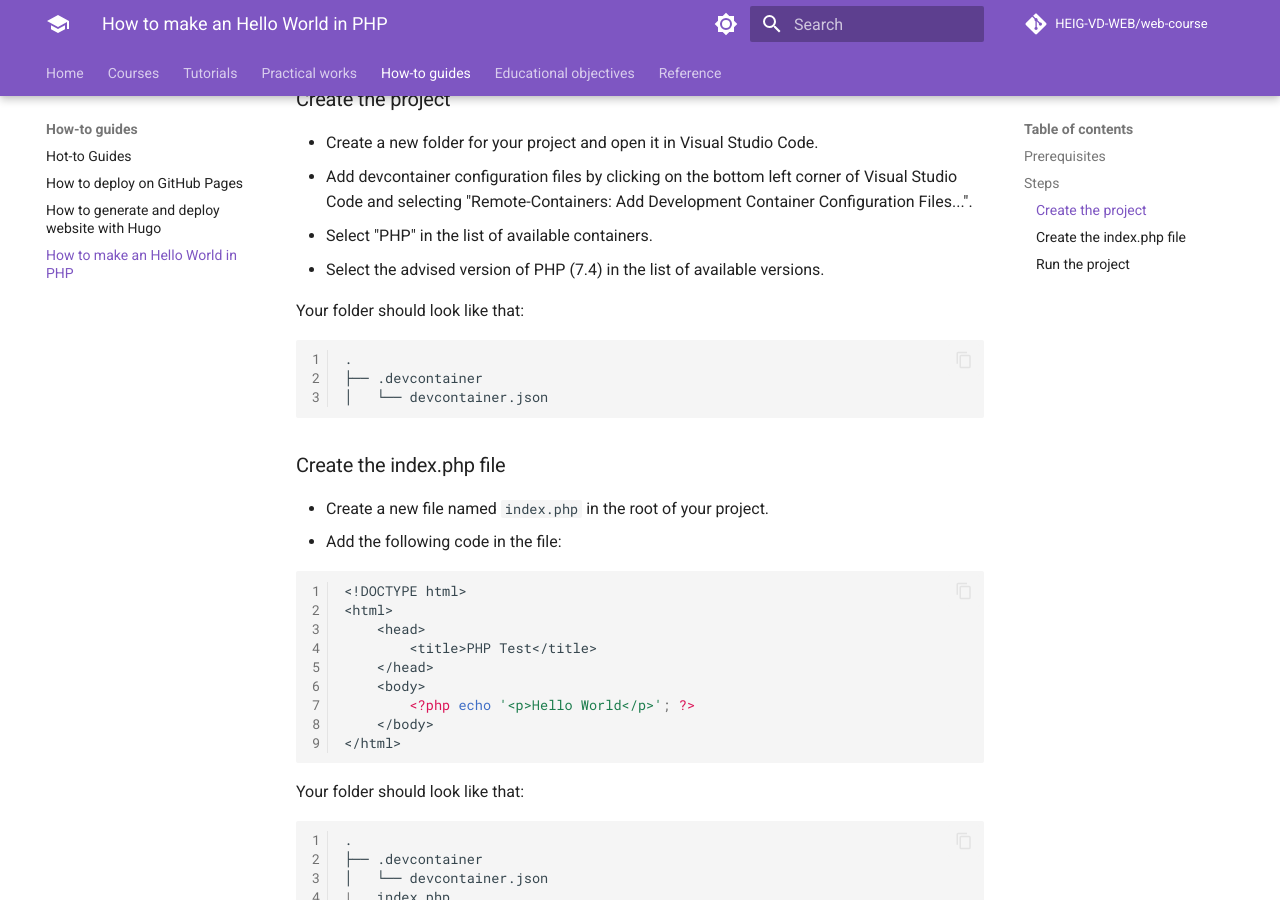
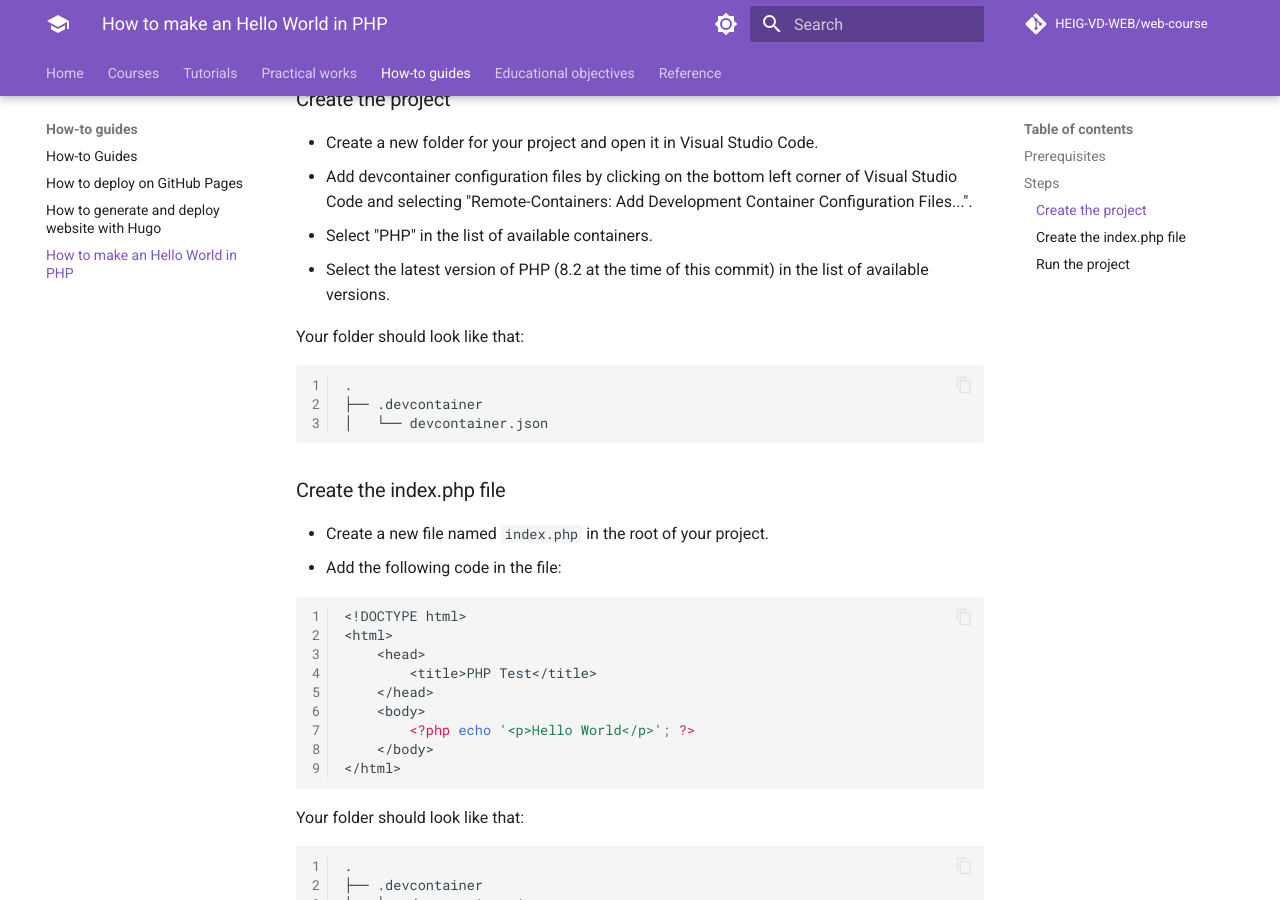
Before and after one commit to HEIG-VD-WEB/web-course, an MkDocs documentation site: the page built from docs/how-to-guides/how-to-make-hello-world-php/index.md, in a window 1280 px wide and 900 px high, scrolled down 479 px. Built offline with MkDocs 1.6.1 and Material for MkDocs 9.7.7, drawn with Linux system fonts in a browser that asks for light colours; comment, search, counter and statistics services are not loaded.

Commit message:
Correct typo

```diff
--- a/docs/how-to-guides/how-to-make-hello-world-php/index.md
+++ b/docs/how-to-guides/how-to-make-hello-world-php/index.md
@@ -16,7 +16,7 @@ The following prerequisites must be filled to run this service:
 - Create a new folder for your project and open it in Visual Studio Code.
 - Add devcontainer configuration files by clicking on the bottom left corner of Visual Studio Code and selecting "Remote-Containers: Add Development Container Configuration Files...".
 - Select "PHP" in the list of available containers.
-- Select the advised version of PHP (7.4) in the list of available versions.
+- Select the latest version of PHP (8.2 at the time of this commit) in the list of available versions.
 
 Your folder should look like that:
 
--- a/docs/how-to-guides/index.md
+++ b/docs/how-to-guides/index.md
@@ -1,4 +1,4 @@
-# Hot-to Guides
+# How-to Guides
 
 Here you will find a collection of guides that will help you to get started with the material of the course.
 
```
Also changed, not shown: docs/how-to-guides/how-to-generate-and-deploy-a-website-with-hugo/index.md (+1 -0 lines).
